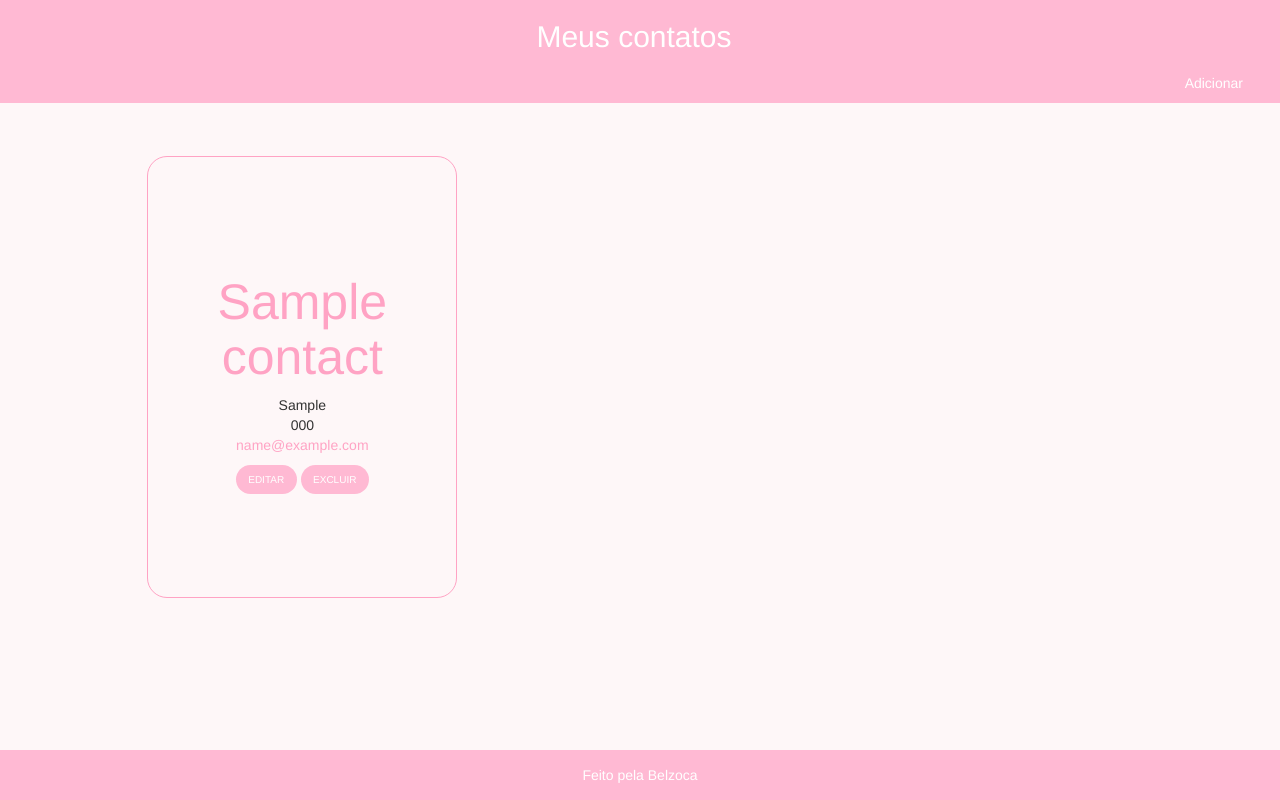
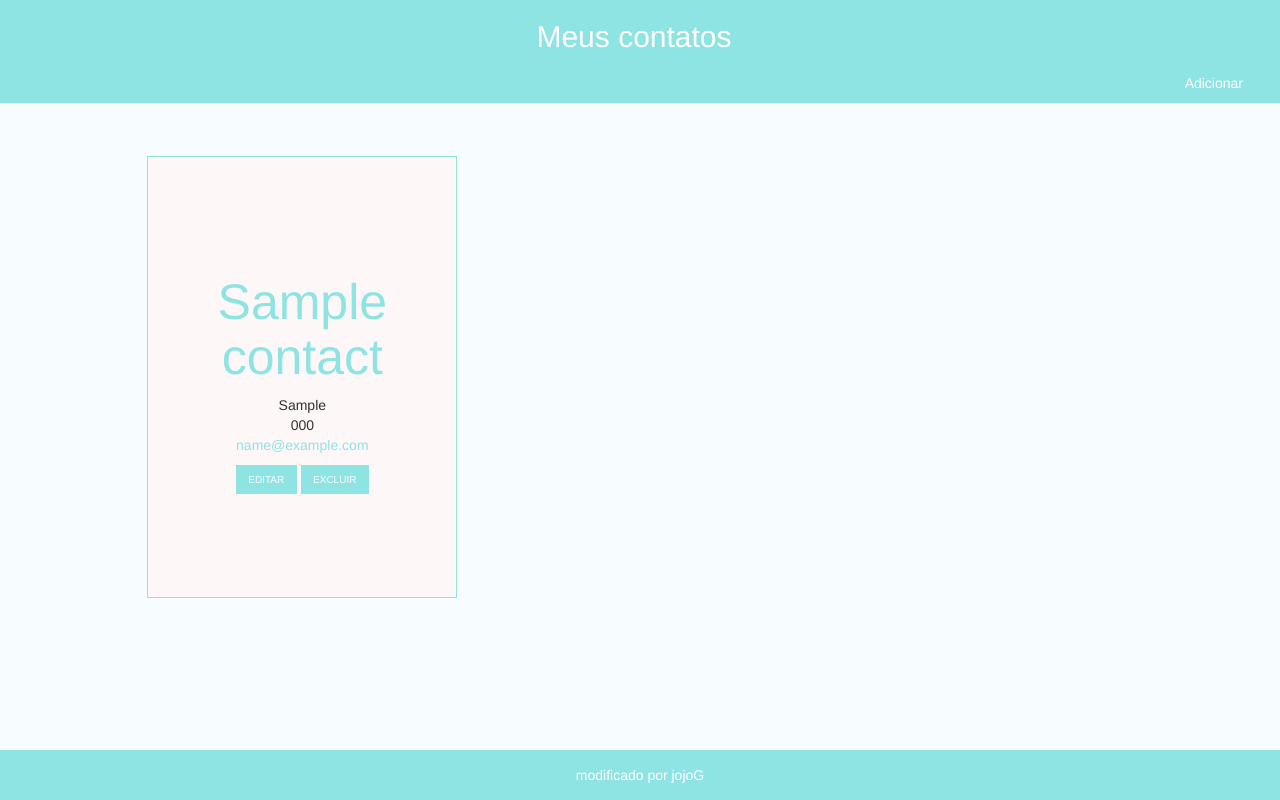
Before and after one commit to GiovanniBeralde0/django, a Django app: page / in a window 1280 px wide. Run offline with Django 5.2, Linux system fonts and the light colour scheme; tables that the repository leaves empty hold one stand-in row (values such as "Sample post"); some libraries are stand-ins or nearby versions.

Commit message:
aaaaaaaaaaaaaaaaa

```diff
--- a/mycontacts/static/css/add.css
+++ b/mycontacts/static/css/add.css
@@ -9,7 +9,7 @@ textarea {
 
 .form-label {
 	font-size: 13px;
-	color: #ffcfd8;
+	color: #6dd9c7;
 	margin: 0;
 	display: block;
 	opacity: 1;
@@ -27,7 +27,7 @@ textarea {
 
 .form-control:focus {
 	box-shadow: none;
-	border-color: #e188a9;
+	border-color: #6dd9c7;
 }
 
 .js-hide-label {
@@ -41,7 +41,7 @@ textarea {
 .btn{
 	background: 0 0 #ffffff;
     border: 1px solid #9FB0A9;
-    border-radius: 3px;
+    border-radius: 0px;
     color: #9FB0A9;
     font-family: "Raleway", sans-serif;
     font-size: 16px;
@@ -53,7 +53,7 @@ textarea {
 }
 
 .btn:hover,.btn:active, .btn:focus {
-	border-color: #ffcfd8;
-	color: #ffcfd8;
+	border-color: #6dd9c7;
+	color: #cfe5ff;
 	transform: translateX(-1px);
 }
--- a/mycontacts/static/css/edit_contacts.css
+++ b/mycontacts/static/css/edit_contacts.css
@@ -16,7 +16,7 @@
 
 #pos_principal{
 
-    border: 2px solid #ffbfcb;
+    border: 2px solid #85ceda;
     border-radius: 20px;
     background-color: none;
     width: 500px;
@@ -32,7 +32,7 @@
 
     border: 2px solid;
     border-radius: 10px;
-    border-color: #ffbfcb;
+    border-color: #85ceda;
     height: 30px;
     width: 400px;
     background-color: none;
@@ -40,7 +40,7 @@
     padding-left: 20px;
     display: flex;
     align-items: center;
-    color: #c36c8e;
+    color: #85ceda;
 
 }
 
@@ -49,7 +49,7 @@
     padding-left: 20px;
     display: flex;
     align-items: center;
-    color: #c36c8e;
+    color: #85ceda;
 }
 .dv{
 
@@ -66,7 +66,7 @@
     font-size: 1rem;
     position: relative;
     overflow: hidden;
-    background-color: #ffb9d3;
+    background-color: #85ceda;
     text-decoration: none;
     margin-top: 10px;
     border: none;
--- a/mycontacts/static/css/show.css
+++ b/mycontacts/static/css/show.css
@@ -2,13 +2,13 @@ html{
 	height: 100%;
 }
 body{
-	background-color: #fef7f8;
+	background-color: #f7fcfe;
 }
 .name{
 	font-size: 50px;
 }
 .email{
-	color: #ffcfd8;
+	color: #8ee3e3;
 }
 .grid {
   		overflow: hidden;
@@ -21,18 +21,18 @@ body{
 			padding: 0 0.8em 1.3em ;
 		}
 		.grid li > div {
-		    border-bottom: 1.8px solid #ffa3c4;
-		    border-right: 1.4px solid #ffa3c4;
-		    border-left: 0.7px solid #ffa3c4;
-		    border-top: 0.6px solid #ffa3c4;
-			border-radius: 20px;
+		    border-bottom: 1.8px solid #8ee3e3;
+		    border-right: 1.4px solid #8ee3e3;
+		    border-left: 0.7px solid #8ee3e3;
+		    border-top: 0.6px solid #8ee3e3;
+			border-radius: 0px;
 
 			background: #fef7f8;
 			padding: 7em 2em;
 			text-align: center;
 		}
 		.grid li a {
-			color: #ffa3c4;
+			color: #8ee3e3;
 		}
 
 		@media all and (min-width: 27em) {
@@ -80,7 +80,7 @@ body {
 
   width: 100%;
   height: 50px;
-  background-color: #ffb9d3;
+  background-color: #8ee3e3;
 
 
   position: absolute; /*keeps the footer at the bottom*/
@@ -91,7 +91,7 @@ body {
 
 .header {
   color:white;
-  background-color: #ffb9d3;
+  background-color: #8ee3e3;
   width: 100%;
   position:fixed;
   text-align: center;
@@ -109,7 +109,7 @@ body {
 .header a:hover {
 	text-decoration:none;
     color:white;
-    background-color: #ffb9d3;
+    background-color: #8ee3e3;
     display:block;
     padding: 15px 25px;
 }
@@ -123,7 +123,7 @@ body {
 .header h2 a:hover {
 	text-decoration:none;
     color:white;
-    background-color: #ffb9d3;
+    background-color: #8ee3e3;
     padding: 0px 0px
 }
 
@@ -136,13 +136,13 @@ body {
 
     display: inline-block;
     padding: .75rem 1.25rem;
-    border-radius: 10rem;
+    border-radius: 0rem;
     color: #fff;
     text-transform: uppercase;
     font-size: 1rem;
     position: relative;
     overflow: hidden;
-    background-color: #ffb9d3;
+    background-color: #8ee3e3;
     text-decoration: none;
 	margin-top: 10px;
 }
@@ -151,13 +151,13 @@ body {
 
     display: inline-block;
     padding: .75rem 1.25rem;
-    border-radius: 10rem;
+    border-radius: 0rem;
     color: #fff;
     text-transform: uppercase;
     font-size: 1rem;
     position: relative;
     overflow: hidden;
-    background-color: #ffb9d3;
+    background-color: #8ee3e3;
     text-decoration: none;
 
 }
--- a/mycontacts/static/css/view_contacts.css
+++ b/mycontacts/static/css/view_contacts.css
@@ -16,8 +16,8 @@
 
 #pos_principal{
 
-    border: 2px solid #ffbfcb;
-    border-radius: 20px;
+    border: 2px solid #8ee3e3;
+    border-radius: 0px;
     background-color: none;
     width: 500px;
     height: 300px;
@@ -31,8 +31,8 @@
 .itens{
 
     border: 2px solid;
-    border-radius: 10px;
-    border-color: #ffbfcb;
+    border-radius: 0px;
+    border-color: #8ee3e3;
     height: 30px;
     width: 400px;
     background-color: none;
@@ -45,5 +45,5 @@
     padding-top: 4px;
     display: flex;
     align-items: center;
-    color: #c36c8e;
+    color: #8ee3e3;
 }
--- a/mycontacts/templates/mycontacts/background.html
+++ b/mycontacts/templates/mycontacts/background.html
@@ -40,7 +40,7 @@
     </div>
     <div class="footer">
 
-        <p>Feito pela Belzoca</a></p>
+        <p>modificado por jojoG</a></p>
     </div>
 </body>
 </html>
--- a/mycontacts/templates/mycontacts/edit_contacts.html
+++ b/mycontacts/templates/mycontacts/edit_contacts.html
@@ -14,10 +14,10 @@
             <input type="text" class="itens" name="name" required value="{{data.name}}"></div>
         <div class="dv">
             <p class="txt">Relação:</p>
-            <input type="text" class="itens" name="relation" required value="{{data.relation}}"></div>
+            <input type="text" class="itens" name="Sobre nome" required value="{{data.Sobre nome}}"></div>
         <div class="dv">
             <p class="txt">Phone:</p>
-            <input type="text" class="itens" name="phone" required value="{{data.phone}}"></div>
+            <input type="text" class="itens" name="Telefone" required value="{{data.Telefone}}"></div>
         <div class="dv">
             <p class="txt">E-mail:</p>
             <input type="text" class="itens" name="email" required  value="{{data.email}}"></div>
--- a/mycontacts/templates/mycontacts/view_contacts.html
+++ b/mycontacts/templates/mycontacts/view_contacts.html
@@ -7,8 +7,8 @@
     <div id="pos_principal">
 
         <div class="itens"><p class="txt">{{contact.name}}</p></div>
-        <div class="itens"><p class="txt">{{contact.relation}}</p></div>
-        <div class="itens"><p class="txt">{{contact.phone}}</p></div>
+        <div class="itens"><p class="txt">{{contact.Sobre nome}}</p></div>
+        <div class="itens"><p class="txt">{{contact.Telefone}}</p></div>
         <div class="itens"><p class="txt">{{contact.email}}</p></div>
 
     </div>
```
Also changed, not shown: mycontacts/templates/mycontacts/add.html (+4 -4 lines).
